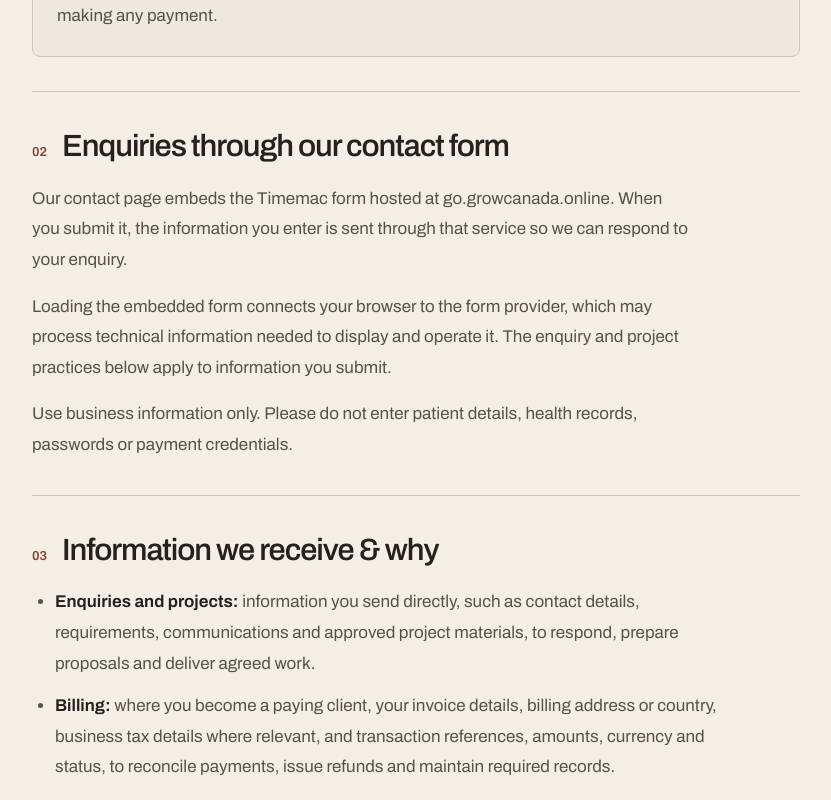
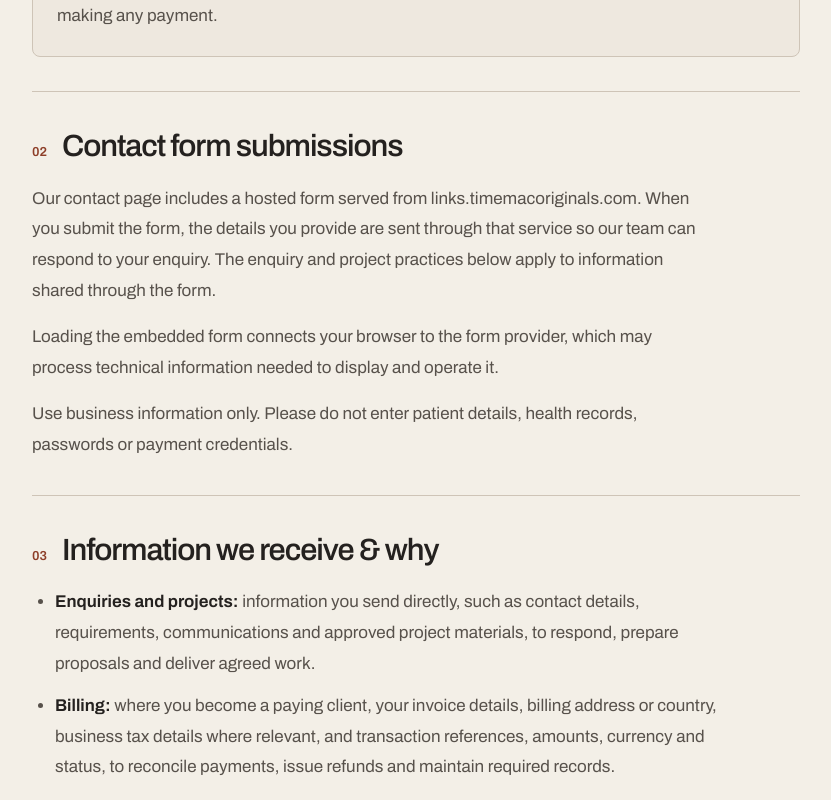
Before and after one commit to ManthanPalan/Timemac-Digital-, a Next.js app: page /privacy in a window 1280 px wide. Shown: the part 1180-1980 px from the top of the page, without its empty margins (416-1247 px from the left). Built offline with nearby package versions, Linux system fonts and the light colour scheme; no server answers.

Commit message:
Updated website

```diff
--- a/app/contact/page.tsx
+++ b/app/contact/page.tsx
@@ -6,7 +6,7 @@ import { BusinessContact } from '@/components/site/policy-layout';
 export const metadata: Metadata = {
   title: 'Let’s talk growth',
   description:
-    'Start a growth conversation with Timemac Digital. Send an enquiry about your business and marketing goals.',
+    'Start a growth conversation with Timemac Digital. Use our contact form to tell us about your business and goals.',
 };
 export default function Contact() {
   return (
@@ -27,7 +27,7 @@ export default function Contact() {
           <CheckList
             items={[
               'A simple starting point for your goals',
-              'Tell us about your business and what you need',
+              'A direct way to contact our team',
               'No pressure. No commitments.',
             ]}
           />
--- a/app/layout.tsx
+++ b/app/layout.tsx
@@ -48,6 +48,18 @@ export default function RootLayout({
   return (
     <html lang="en">
       <head>
+        {/* Google Tag Manager */}
+        {/* oxlint-disable-next-line nextjs/next-script-for-ga -- Keep GTM in the initial head. */}
+        <script
+          dangerouslySetInnerHTML={{
+            __html: `(function(w,d,s,l,i){w[l]=w[l]||[];w[l].push({'gtm.start':
+new Date().getTime(),event:'gtm.js'});var f=d.getElementsByTagName(s)[0],
+j=d.createElement(s),dl=l!='dataLayer'?'&l='+l:'';j.async=true;j.src=
+'https://www.googletagmanager.com/gtm.js?id='+i+dl;f.parentNode.insertBefore(j,f);
+})(window,document,'script','dataLayer','GTM-M6ZGZN33');`,
+          }}
+        />
+        {/* End Google Tag Manager */}
         <link
           rel="preload"
           href="/fonts/archivo.woff2"
@@ -64,6 +76,17 @@ export default function RootLayout({
         />
       </head>
       <body>
+        {/* Google Tag Manager (noscript) */}
+        <noscript>
+          <iframe
+            src="https://www.googletagmanager.com/ns.html?id=GTM-M6ZGZN33"
+            height="0"
+            width="0"
+            style={{ display: 'none', visibility: 'hidden' }}
+            title="Google Tag Manager"
+          />
+        </noscript>
+        {/* End Google Tag Manager (noscript) */}
         <Header />
         {children}
         <Footer />
--- a/app/privacy/page.tsx
+++ b/app/privacy/page.tsx
@@ -10,7 +10,7 @@ import { businessDetails } from '@/lib/business';
 export const metadata: Metadata = {
   title: 'Privacy Policy',
   description:
-    'How Timemac Digital handles contact details, form enquiries, website requests and information associated with Razorpay payments.',
+    'How Timemac Digital handles contact form submissions, website requests and information associated with Razorpay payments.',
   alternates: { canonical: '/privacy' },
 };
 const sections: PolicySection[] = [
@@ -32,19 +32,20 @@ const sections: PolicySection[] = [
   },
   {
     id: 'contact-form',
-    title: 'Enquiries through our contact form',
+    title: 'Contact form submissions',
     content: (
       <>
         <p>
-          Our contact page embeds the Timemac form hosted at
-          go.growcanada.online. When you submit it, the information you enter is
-          sent through that service so we can respond to your enquiry.
+          Our contact page includes a hosted form served from
+          links.timemacoriginals.com. When you submit the form, the details you
+          provide are sent through that service so our team can respond to your
+          enquiry. The enquiry and project practices below apply to information
+          shared through the form.
         </p>
         <p>
           Loading the embedded form connects your browser to the form provider,
           which may process technical information needed to display and operate
-          it. The enquiry and project practices below apply to information you
-          submit.
+          it.
         </p>
         <p>
           Use business information only. Please do not enter patient details,
@@ -128,10 +129,10 @@ const sections: PolicySection[] = [
         <p>
           We do not sell personal information. Where necessary for the purposes
           described here, information may be handled by our hosting and
-          communications and form providers, Razorpay and payment partners,
-          authorised people delivering your project, and professional advisers.
-          We may also disclose information where law requires it or to address
-          fraud, security incidents or legal claims.
+          communications and contact form providers, Razorpay and payment
+          partners, authorised people delivering your project, and professional
+          advisers. We may also disclose information where law requires it or to
+          address fraud, security incidents or legal claims.
         </p>
         <p>
           We work from India. Hosting, communications, form and payment services
@@ -153,10 +154,11 @@ const sections: PolicySection[] = [
     content: (
       <>
         <p>
-          Fonts and images are served with the site. The embedded contact form,
-          hosting security services and external payment pages may use cookies
-          or similar technologies for their own functions. Review any notices
-          and consent choices provided by those services.
+          This website includes Google Tag Manager and an embedded contact form.
+          Its fonts and images are served with the site. Hosting security
+          services, the contact form and external payment pages may use cookies
+          or similar technologies for their own functions; their notices apply
+          when you use those services.
         </p>
         <p>
           You can manage cookies through your browser, although blocking
@@ -174,8 +176,8 @@ const sections: PolicySection[] = [
     content: (
       <>
         <p>
-          Enquiry and project information, including contact form submissions,
-          shared with us is retained only for as long as needed to respond,
+          Contact form submissions and other enquiry and project information
+          shared with us are retained only for as long as needed to respond,
           perform the agreement, resolve disputes or meet applicable
           record-keeping duties. Billing and transaction records may need to be
           kept longer for accounting, tax or payment obligations.
@@ -226,7 +228,7 @@ export default function Privacy() {
       path="/privacy"
       title="Privacy Policy."
       description="What you share, how it is used, and the choices that stay yours."
-      summary="Contact form submissions are sent through our form provider so we can respond. Enquiries, projects and payments involve the information needed for those purposes."
+      summary="Details submitted through our hosted contact form are used to respond to your enquiry. Projects and payments involve the information needed for those purposes."
       sections={sections}
     />
   );
--- a/components/site/contact-form.tsx
+++ b/components/site/contact-form.tsx
@@ -2,17 +2,18 @@ import Script from 'next/script';
 
 export function ContactForm() {
   return (
-    <div style={{ minWidth: 0 }}>
+    <div style={{ width: '100%', minWidth: 0 }}>
       <iframe
-        src="https://go.growcanada.online/widget/form/vOwBESqN6WDm57ISJl1y"
+        src="https://links.timemacoriginals.com/widget/form/PhEe9M2XrqJ3BzNnPe7S"
         style={{
           display: 'block',
           width: '100%',
-          height: '1169px',
+          height: '100%',
+          minHeight: 690,
           border: 'none',
-          borderRadius: '8px',
+          borderRadius: 8,
         }}
-        id="inline-vOwBESqN6WDm57ISJl1y"
+        id="inline-PhEe9M2XrqJ3BzNnPe7S"
         data-layout="{'id':'INLINE'}"
         data-trigger-type="alwaysShow"
         data-trigger-value=""
@@ -20,16 +21,16 @@ export function ContactForm() {
         data-activation-value=""
         data-deactivation-type="neverDeactivate"
         data-deactivation-value=""
-        data-form-name="Timemac"
-        data-height="1169"
-        data-layout-iframe-id="inline-vOwBESqN6WDm57ISJl1y"
-        data-form-id="vOwBESqN6WDm57ISJl1y"
+        data-form-name="Contact Form"
+        data-height="690"
+        data-layout-iframe-id="inline-PhEe9M2XrqJ3BzNnPe7S"
+        data-form-id="PhEe9M2XrqJ3BzNnPe7S"
         data-cookie-consent="true"
         data-cookie-consent-provider="auto"
-        title="Timemac"
+        title="Contact Form"
       />
       <Script
-        src="https://go.growcanada.online/js/form_embed.js"
+        src="https://links.timemacoriginals.com/js/form_embed.js"
         strategy="afterInteractive"
       />
     </div>
```
Also changed, not shown: 1 other file (tests, documents, lock files or other folders).
